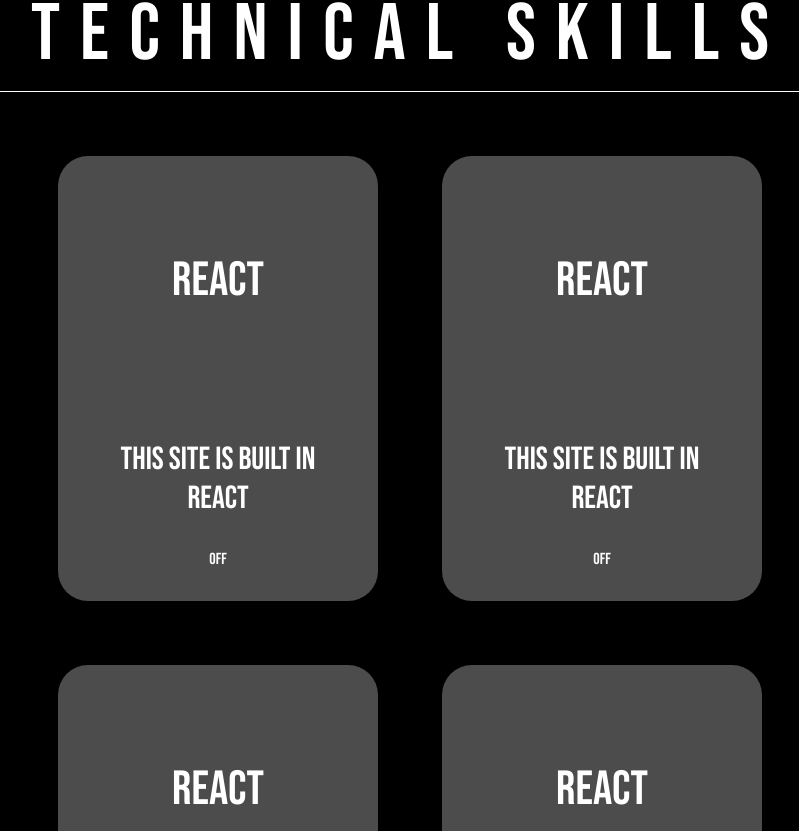
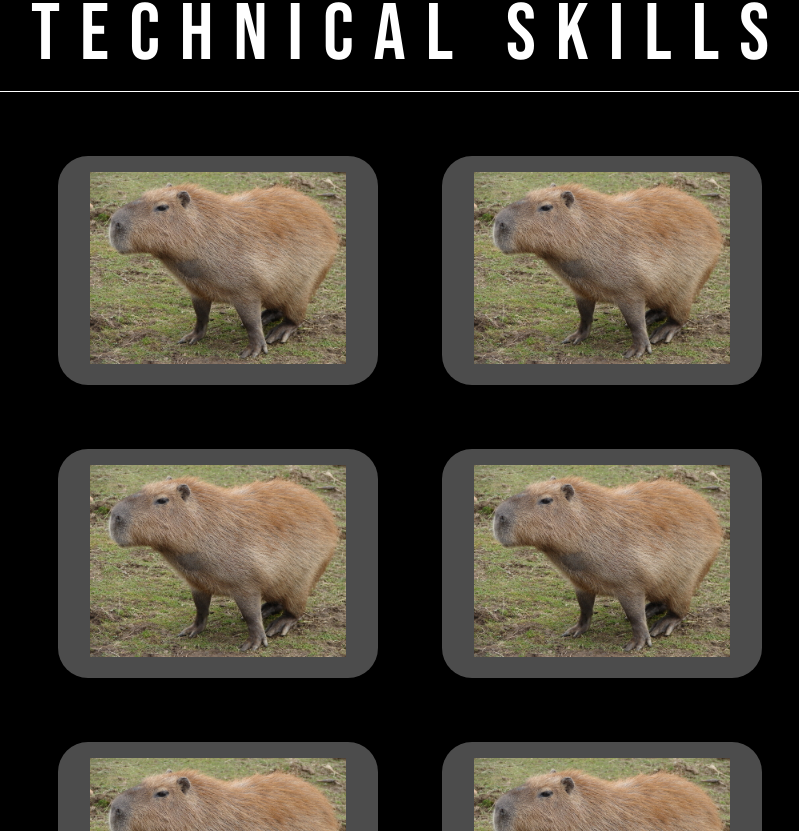
Before and after one commit to Caleb-Campbell/personal-portfolio, a React (Create React App) app: page / in a window 1280 px wide. Shown: the part 1589-2420 px from the top of the page, without its empty margins (230-1029 px from the left). Built offline with nearby package versions, Linux system fonts and the light colour scheme; a web font is replaced by a local one.

Commit message:
adjusted skill section to have images and began fn

```diff
--- a/src/App.css
+++ b/src/App.css
@@ -105,6 +105,12 @@ li a {
 
   height: 2.2vw;
 } */
+
+.skillIMG {
+  width: 20vw;
+  padding: 0;
+  margin: 0;
+}
 
  nav {
   display: flex;
--- a/src/components/Skills.js
+++ b/src/components/Skills.js
@@ -1,36 +1,45 @@
 import React, {useState} from 'react'
 import {motion} from 'framer-motion'
+import capy from '../data/assets/capy.jpg'
 
 function Skills(props) {
 
     const {techSkills}  = props
 
     const [skills, setSkills] = useState(techSkills)
-    console.log(skills)
 
     const openUp = (e) => {
-        e.target.active = !e.target.active
+      console.log(e.target)
     }
 
   return (
-    <div className='skillsGrid'>
+    <div className='skillsGrid' >
       {
             skills.map(skill => {
                 return  ( <motion.div
                 whileHover={{
-                  scale: 1.1
+                  scale: 1.1,
+                  rotate: 2
+
                 }}
+                key={skill.id}
+                onClick={openUp}
 
                 >
-                    <div onClick={openUp} key={skill.id} className='skillWrap'>
+                    <div   className='skillWrap'>
+                    <img className='skillIMG' src={capy} />
+
+                    {skill.active  && (
+                      <div>
                     <h5 className='skillH'>{skill.skillName}</h5>
-                    <img className='skillIMG' href='https://picsum.photos/200' />
                     <p className='skillP'>{skill.description}</p>
                     <p>{skill.active ? 'On' : "Off"}</p>
+                      </div>
+                    )}
+
+
                     </div>
-                    {skill.active === true &&
-                    <div className='skillWrap'><h5>{skill.info}</h5></div>
-                    }
+
                     </motion.div>
                 )
             })
```
Also changed, not shown: src/data/assets/capy.jpg (renamed from src/data/assets/Capybara-02.JPG).
